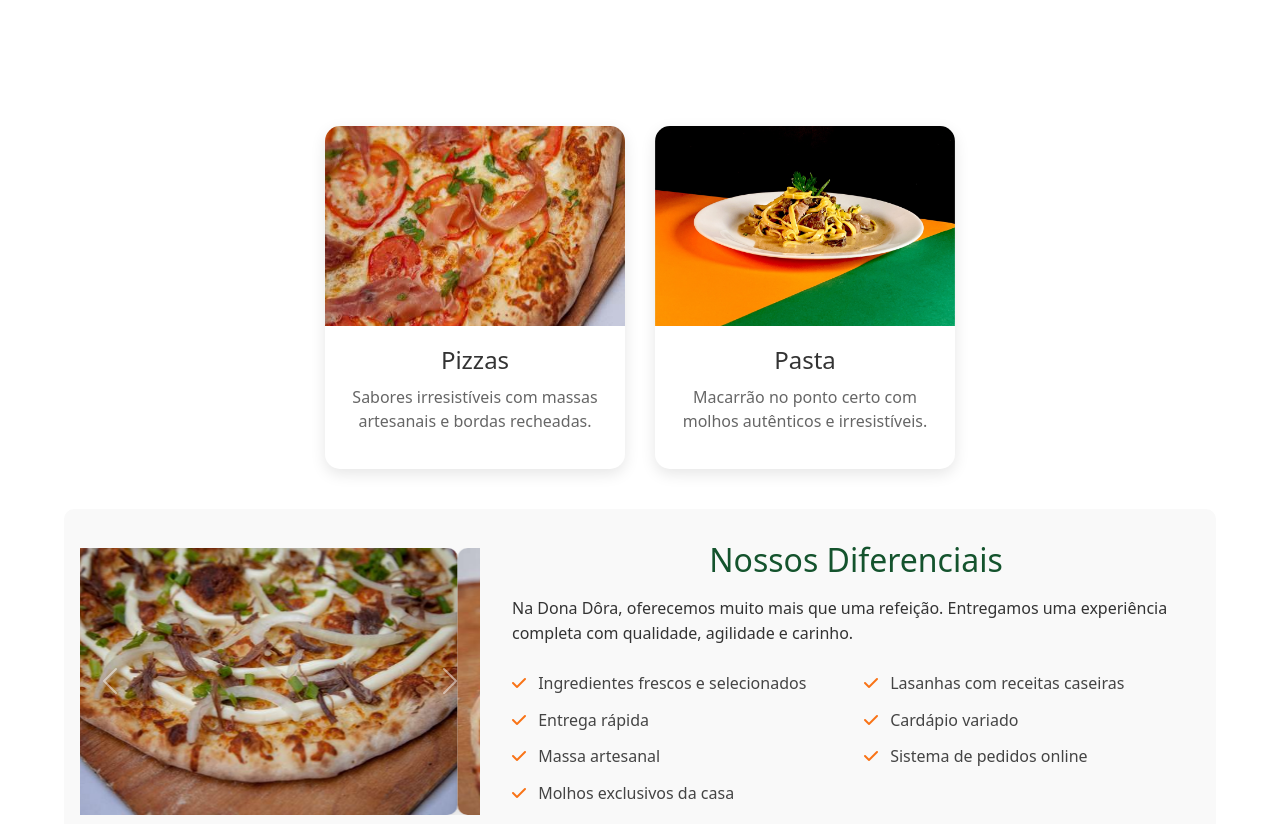
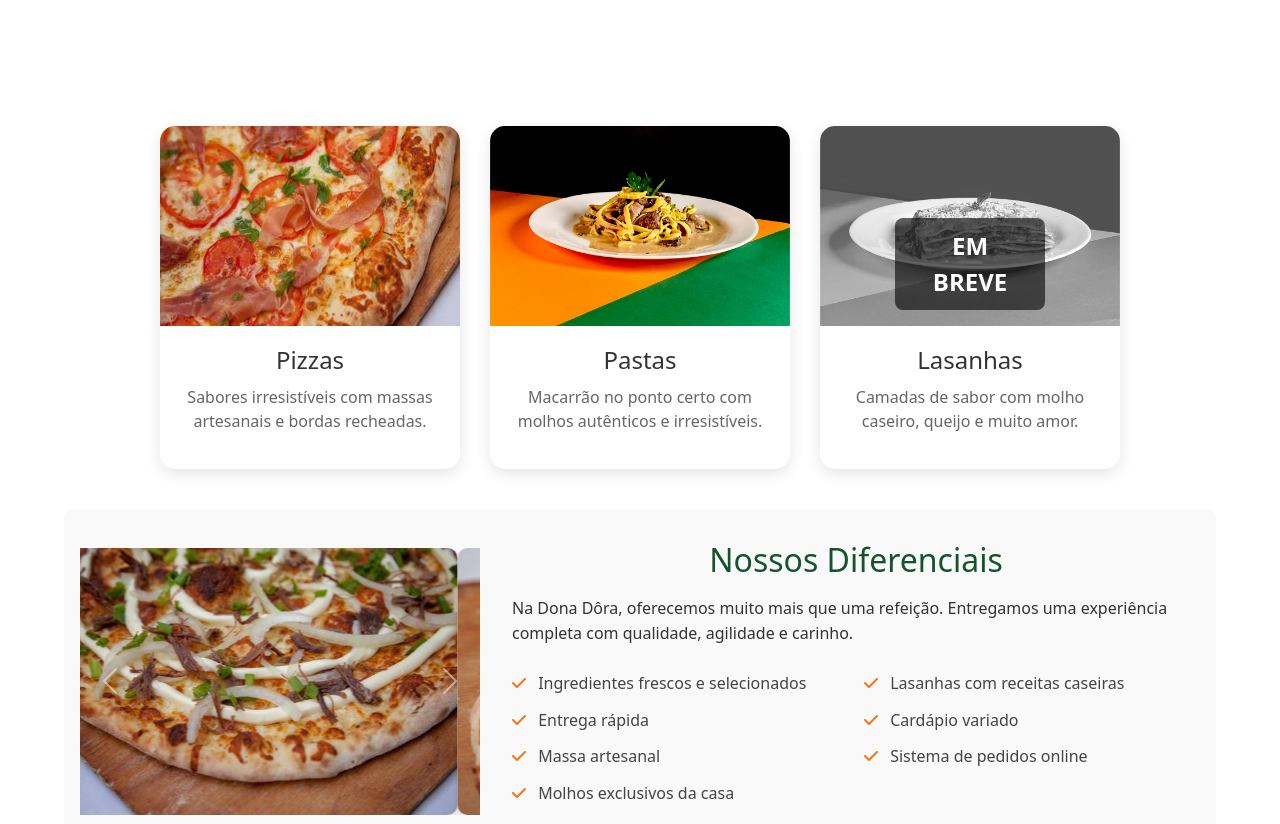
Before and after one commit to HenriquePirez/landing-page-test, a website: page index.html in a window 1280 px wide. Shown: the part 1020-1844 px from the top of the page. Drawn offline with nearby package versions, Linux system fonts and the light colour scheme.

Commit message:
feat: Update carousel images and enhance product display with new styles for lasagna section

```diff
--- a/index.html
+++ b/index.html
@@ -49,13 +49,12 @@
 
   <div class="background"></div>
 
-  <!-- Hero Carousel - havia duas "active" (bug) -->
-  <div class="carousel-inner">
+  <div class="carousel-inner" data-bs-ride="carousel">
     <div class="carousel-item active">
-      <div class="hero-slide" style="background-image: url('/images/rangone.jpg');"></div>
+      <div class="hero-slide" style="background-image: url('/images/bolonhesa-com-palmito.jpg');"></div>
     </div>
     <div class="carousel-item">
-      <div class="hero-slide" style="background-image: url('/images/bolonhesa-com-palmito.jpg');"></div>
+      <div class="hero-slide" style="background-image: url('/images/4queijos.jpg');"></div>
     </div>
     <div class="carousel-item">
       <div class="hero-slide" style="background-image: url('/images/massas/penne bolonhesa.jpg');"></div>
@@ -86,15 +85,16 @@
         <h3>Pizzas</h3>
         <p>Sabores irresistíveis com massas artesanais e bordas recheadas.</p>
       </div>
-      <!-- <div class="produto" onclick="scrollToSection('lasanhas')">
+      <div class="produto" onclick="scrollToSection('pasta')">
+        <img src="/images/massas/talharim ao molho madeira com filé mignon.jpg" alt="Macarrão">
+        <h3>Pastas</h3>
+        <p>Macarrão no ponto certo com molhos autênticos e irresistíveis.</p>
+      </div>
+      <div class="produto lasanha">
         <img src="/images/massas/lasanha bolonhesa.jpg" alt="Lasanha">
         <h3>Lasanhas</h3>
         <p>Camadas de sabor com molho caseiro, queijo e muito amor.</p>
-      </div> -->
-      <div class="produto" onclick="scrollToSection('pasta')">
-        <img src="/images/massas/talharim ao molho madeira com filé mignon.jpg" alt="Macarrão">
-        <h3>Pasta</h3>
-        <p>Macarrão no ponto certo com molhos autênticos e irresistíveis.</p>
+        <span class="em-breve">Em breve</span>
       </div>
     </div>
   </section>
@@ -195,12 +195,12 @@
         <img src="images/MARGUERITA.jpg" alt="Pizza Dona Dora">
         <div class="pizza-destaque-texto">
           <h>Marguerita</h2>
-            <p>Molho de tomate</p>
+            <p>Azeite de oliva</p>
             <p>Queijo mussarela</p>
             <p>Fatias de tomate</p>
             <p>Manjericão</p>
             <p>Alho frito</p>
-            <p>Orégano</p>
+            <!-- <p>Orégano</p> -->
         </div>
       </div>
 
@@ -299,7 +299,8 @@
         <img src="images/massas/talharim ao molho branco.jpg" alt="Pizza Dona Dora">
         <div class="pizza-destaque-texto">
           <h>Talharim com molho Alfredo</h2>
-            <p>Pasta fresca artesanal no ponto perfeito, envolvida por molho Alfredo com manteiga, creme de leite fresco e parmesão ralado. Finalizada com noz-moscada e pimenta-do-reino moída na hora.</p>
+            <p>Pasta fresca artesanal no ponto perfeito, envolvida por molho Alfredo com manteiga, creme de leite fresco
+              e parmesão ralado. Finalizada com noz-moscada e pimenta-do-reino moída na hora.</p>
         </div>
       </div>
 
@@ -307,7 +308,8 @@
         <img src="images/massas/penne bolonhesa.jpg" alt="Pizza Dona Dora">
         <div class="pizza-destaque-texto">
           <h>Penne a bolonhesa</h2>
-            <p>Penne servido com molho caseiro tipo bolonhesa de carne bovina e suína com tomate italiano, manjericão e queijo mussarela.</p>
+            <p>Penne servido com molho caseiro tipo bolonhesa de carne bovina e suína com tomate italiano, manjericão e
+              queijo mussarela.</p>
         </div>
       </div>
 
--- a/styles/style.css
+++ b/styles/style.css
@@ -41,8 +41,6 @@
     background-size: cover;
   }
 }
-
-
 
 header {
   position: fixed;
@@ -273,6 +271,27 @@ section h2 {
   padding: 0 20px 20px;
   color: #666;
   line-height: 1.5;
+}
+
+/* Deixa a imagem em preto e branco só na classe lasanha */
+.produto.lasanha img {
+  filter: grayscale(100%);
+  opacity: 0.7; /* deixa um pouco esmaecida pra destacar o texto */
+}
+
+/* Texto "Em breve" sobre a imagem */
+.produto.lasanha .em-breve {
+  position: absolute;
+  top: 40%;
+  left: 50%;
+  transform: translate(-50%, -50%);
+  background: rgba(0,0,0,0.6); /* fundo semitransparente */
+  color: #fff;
+  font-size: 1.5rem;
+  font-weight: bold;
+  padding: 10px 20px;
+  border-radius: 8px;
+  text-transform: uppercase;
 }
 
 .diferenciais-section {
```
